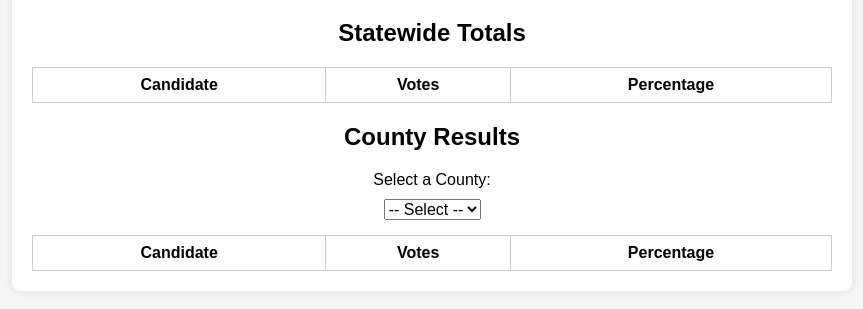
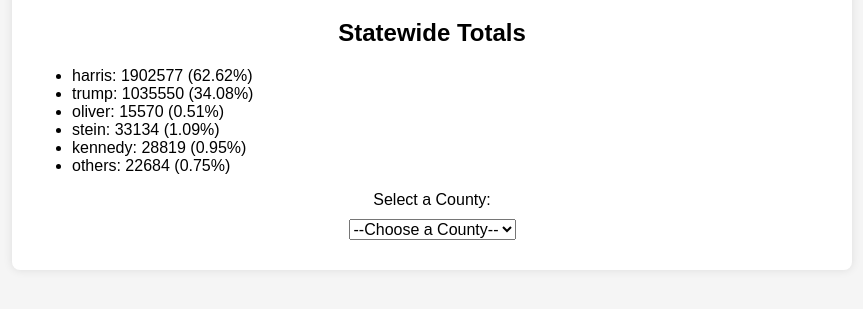
Before and after one commit to charlottekanner17/llm-demos, a plain HTML site: page md-results/index.html in a window 1280 px wide. Shown: the part 111-420 px from the top of the page, without its empty margins (208-1071 px from the left). Drawn offline with Linux system fonts and the light colour scheme.

Commit message:
Update index.html

```diff
--- a/md-results/index.html
+++ b/md-results/index.html
@@ -1,44 +1,24 @@
 <!DOCTYPE html>
 <html lang="en">
 <head>
-  <meta charset="UTF-8" />
-  <meta name="viewport" content="width=device-width, initial-scale=1.0"/>
+  <meta charset="UTF-8">
   <title>Election Results</title>
-  <link rel="stylesheet" href="styles.css" />
+  <link rel="stylesheet" href="styles.css">
 </head>
 <body>
   <div class="container">
     <h1>Maryland Election Results</h1>
 
-    <h2>Statewide Totals</h2>
-    <table id="statewideTable">
-      <thead>
-        <tr>
-          <th>Candidate</th>
-          <th>Votes</th>
-          <th>Percentage</th>
-        </tr>
-      </thead>
-      <tbody></tbody>
-    </table>
+    <div id="statewide" class="card"></div>
 
-    <h2>County Results</h2>
-    <label for="countySelect">Select a County:</label>
-    <select id="countySelect">
-      <option value="">-- Select --</option>
+    <label for="county-select">Select a County:</label>
+    <select id="county-select">
+      <option disabled selected value="">--Choose a County--</option>
     </select>
 
-    <table id="countyTable">
-      <thead>
-        <tr>
-          <th>Candidate</th>
-          <th>Votes</th>
-          <th>Percentage</th>
-        </tr>
-      </thead>
-      <tbody></tbody>
-    </table>
+    <div id="county-results" class="card"></div>
   </div>
+
   <script src="script.js"></script>
 </body>
 </html>
```
